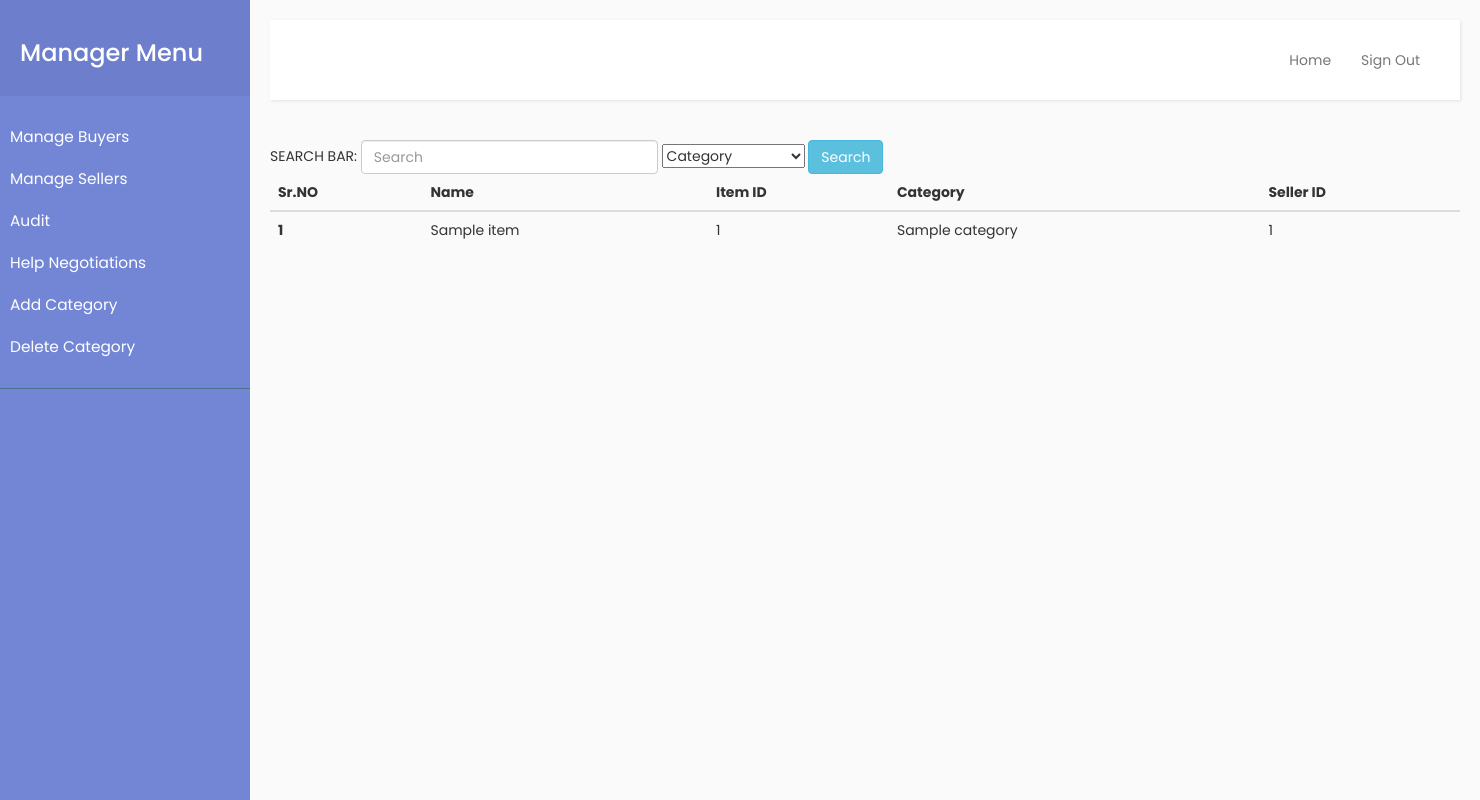
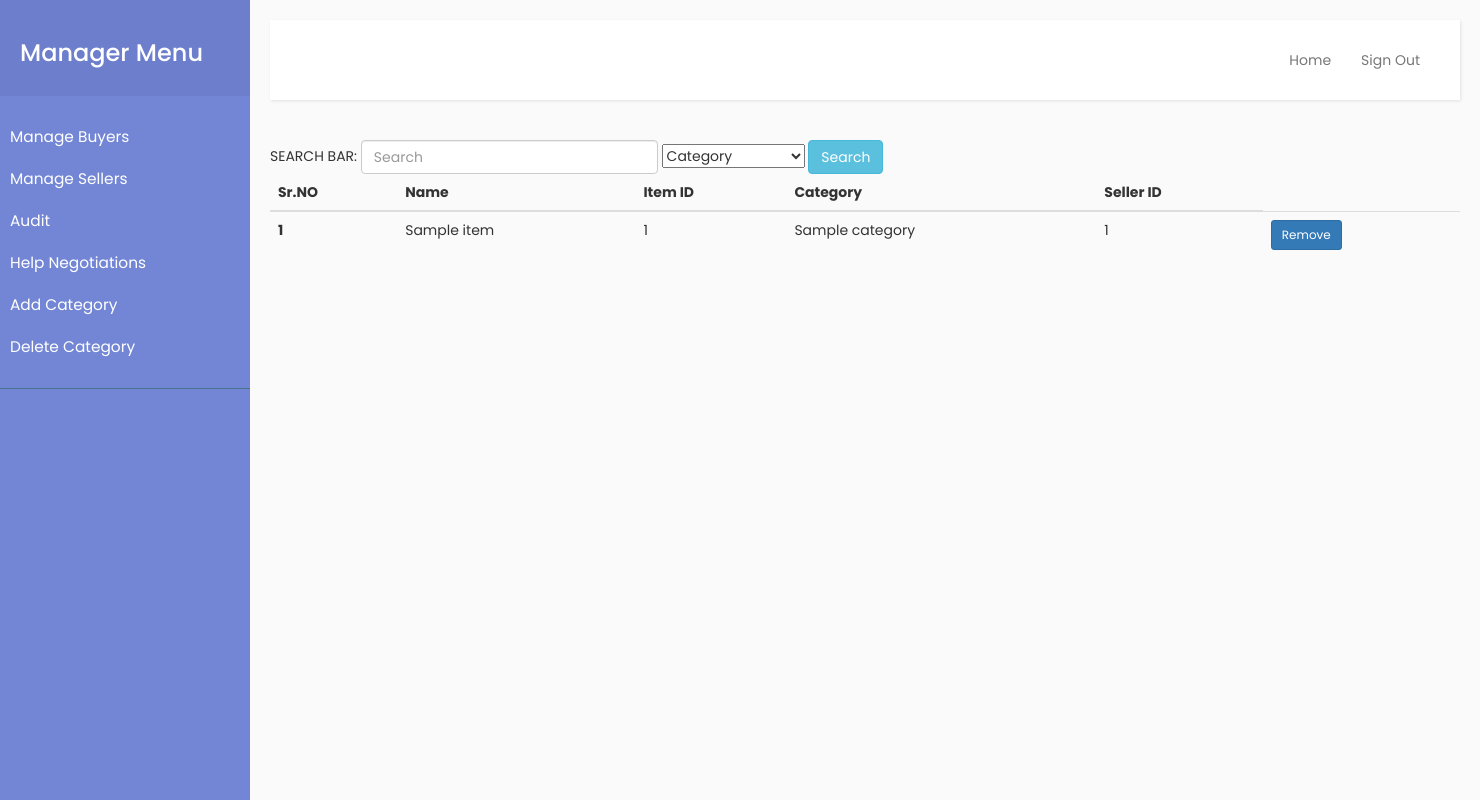
Before and after one commit to anandparikh4/OSP, a Flask app: template app/templates/manager/manager.html in a window 1480 px wide. Run offline with Flask 2, Linux system fonts and the light colour scheme; the template is opened without the code that fills it: most values are stand-ins (such as "Sample title", 1, 10 or a date in 2020); some libraries are stand-ins or nearby versions.

Commit message:
Initial commit

```diff
--- a/app/templates/manager/manager.html
+++ b/app/templates/manager/manager.html
@@ -38,7 +38,12 @@
             <td>{{item.uid}}</td>
             <td>{{item.category.name}}</td>
             <td>{{item.seller.uid}}</td>
-
+            <td>
+                <form action="/manager/remove" method="POST">
+                    <input type="text" name="uid" value="{{item.uid}}" hidden>
+                    <button type="submit" class="btn btn-primary btn-sm">Remove</button>
+                </form>
+            </td>
         </tr>
         </tbody>
     {% endfor %}
--- a/app/views.py
+++ b/app/views.py
@@ -231,6 +231,17 @@ def manage_sellers():
 
     return render_template("manager/manage_sellers.html", sellers=Seller.objects())
 
+@app.route("/manager/remove" , methods = ["GET" ,"POST"])
+@is_manager
+@login_required
+def manager_remove():
+    req = request.form
+    if request.method == "POST":
+        item_to_delete = Item.objects(uid = req["uid"]).first()
+        item_to_delete.delete()
+
+    return redirect("/manager")
+
 @app.route("/manager/audit" , methods = ["GET" ,"POST"])
 @is_manager
 @login_required
@@ -351,6 +362,7 @@ def upload_item():
 
     return render_template("/seller/upload_item.html" , categories = Category.objects())
 
+
 @app.route("/seller/sales" , methods = ["GET" ,"POST"])
 @is_seller
 @login_required
```
